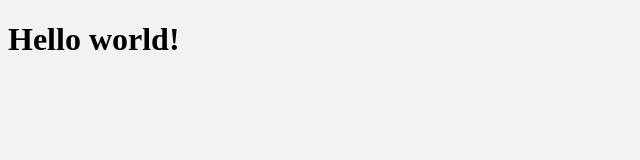
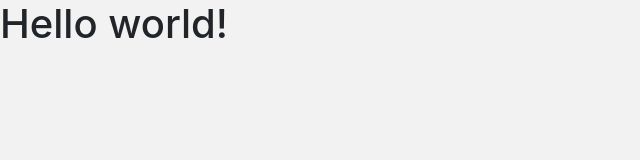
Before and after one commit to iHackFX/ihackfx.github.io, a plain HTML site: page index.html in a window 1280 px wide. Shown: the whole page, without its empty margins (0-640 px from the left). Drawn offline with nearby package versions, Linux system fonts and the light colour scheme.

Commit message:
added favicon

```diff
--- a/index.html
+++ b/index.html
@@ -2,8 +2,10 @@
 <html lang="ru">
 <head>
 	<meta charset="UTF-8">
+	<link rel="stylesheet" href="https://stackpath.bootstrapcdn.com/bootstrap/4.1.0/css/bootstrap.min.css" integrity="sha384-9gVQ4dYFwwWSjIDZnLEWnxCjeSWFphJiwGPXr1jddIhOegiu1FwO5qRGvFXOdJZ4" crossorigin="anonymous">
 	<link rel="stylesheet" type="text/css" href="https://ihackfx.github.io/css/main.css">
 	<title>First page</title>
+	<link rel="shortcut icon" type="image/x-icon" href="https://ihackfx.github.io/favicon.ico">
 </head>
 <body>
 	<h1>Hello world!</h1>
```
Also changed, not shown: favicon.ico (added).
